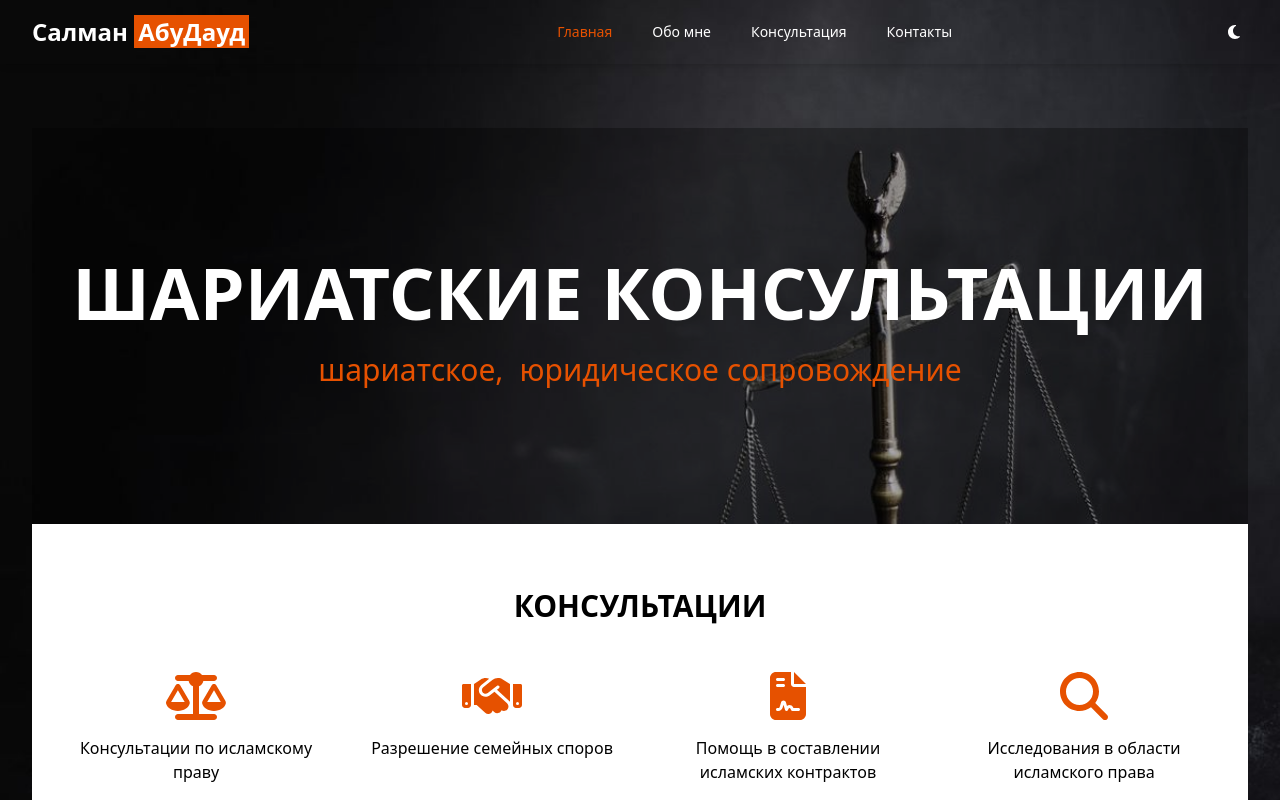
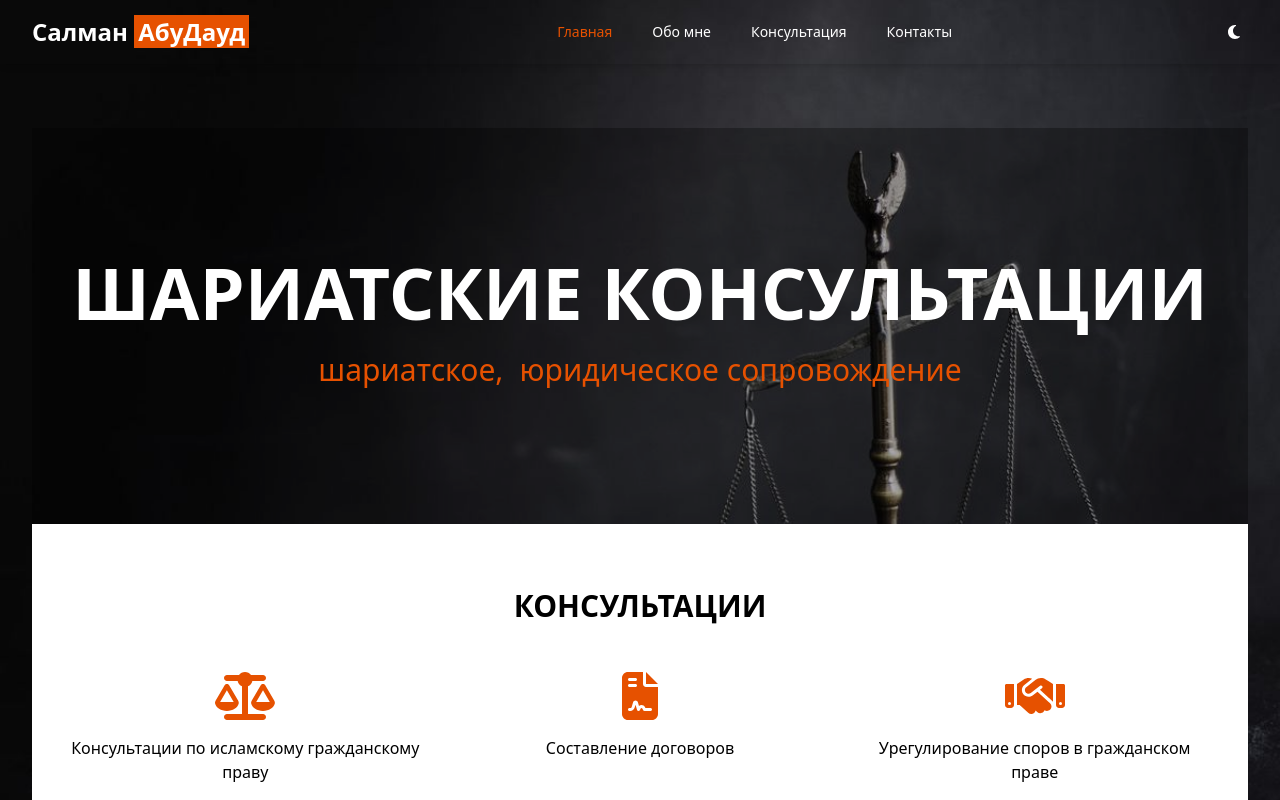
Before and after one commit to Yegoroot/sharia2, a React (Create React App) app: page / in a window 1280 px wide. Shown: the top 800 px of the page. Built offline with nearby package versions, Linux system fonts and the light colour scheme.

Commit message:
small improvment

```diff
--- a/src/components/Home.tsx
+++ b/src/components/Home.tsx
@@ -1,13 +1,12 @@
 import React from 'react';
 import { FontAwesomeIcon } from '@fortawesome/react-fontawesome';
-import { faBalanceScale, faHandshake, faFileContract, faSearch } from '@fortawesome/free-solid-svg-icons';
+import { faBalanceScale, faFileContract, faHandshake } from '@fortawesome/free-solid-svg-icons';
 
 const Home: React.FC = () => {
   const consultations = [
-    { icon: faBalanceScale, description: 'Консультации по исламскому праву' },
-    { icon: faHandshake, description: 'Разрешение семейных споров' },
-    { icon: faFileContract, description: 'Помощь в составлении исламских контрактов' },
-    { icon: faSearch, description: 'Исследования в области исламского права' },
+    { icon: faBalanceScale, description: 'Консультации по исламскому гражданскому праву' },
+    { icon: faFileContract, description: 'Составление договоров' },
+    { icon: faHandshake, description: 'Урегулирование споров в гражданском праве' },
   ];
 
   return (
@@ -37,7 +36,7 @@ const Home: React.FC = () => {
         <div className="bg-white dark:bg-gray-800 text-secondary-light dark:text-secondary-dark py-12 sm:py-16">
           <div className="container mx-auto px-4 sm:px-6 lg:px-8">
             <h2 className="text-2xl sm:text-3xl font-bold text-center mb-8 sm:mb-12">КОНСУЛЬТАЦИИ</h2>
-            <div className="grid grid-cols-1 md:grid-cols-2 lg:grid-cols-4 gap-8">
+            <div className="grid grid-cols-1 md:grid-cols-3 gap-8">
               {consultations.map((consultation, index) => (
                 <div key={index} className="flex flex-col items-center text-center">
                   <div className="text-accent-light dark:text-accent-dark text-4xl sm:text-5xl mb-4">
--- a/src/components/Services.tsx
+++ b/src/components/Services.tsx
@@ -1,19 +1,28 @@
 import React from 'react';
 import { FontAwesomeIcon } from '@fortawesome/react-fontawesome';
-import { faEnvelope } from '@fortawesome/free-solid-svg-icons';
+import { faEnvelope, faBalanceScale, faFileContract, faHandshake } from '@fortawesome/free-solid-svg-icons';
 
 const Services: React.FC = (): JSX.Element => {
+  const consultations = [
+    { icon: faBalanceScale, description: 'Консультации по исламскому гражданскому праву' },
+    { icon: faFileContract, description: 'Составление договоров' },
+    { icon: faHandshake, description: 'Урегулирование споров в гражданском праве' },
+  ];
+
   return (
-    <div className="services-page">
-      <h1 className="text-3xl font-bold mb-6">Консультации</h1>
-      <ul className="list-disc list-inside space-y-2 text-lg mb-8">
-        <li>Консультации по исламскому праву</li>
-        <li>Разрешение семейных споров</li>
-        <li>Помощь в составлении исламских контрактов</li>
-        <li>Исследования в области исламского права</li>
-        <li>И другие</li>
-      </ul>
-      <div className="mt-8">
+    <div className="services-page pb-16">
+      <h1 className="text-3xl font-bold mb-12">Консультации</h1>
+      <div className="space-y-6 mb-8">
+        {consultations.map((consultation, index) => (
+          <div key={index} className="flex items-center">
+            <div className="text-accent-light dark:text-accent-dark text-3xl sm:text-4xl mr-4">
+              <FontAwesomeIcon icon={consultation.icon} />
+            </div>
+            <p className="text-lg">{consultation.description}</p>
+          </div>
+        ))}
+      </div>
+      <div className="mt-16">
         <h2 className="text-2xl font-bold mb-4">Контакт для консультаций</h2>
         <div className="flex items-center text-xl">
           <FontAwesomeIcon icon={faEnvelope} className="mr-2 text-accent-light dark:text-accent-dark" />
```
